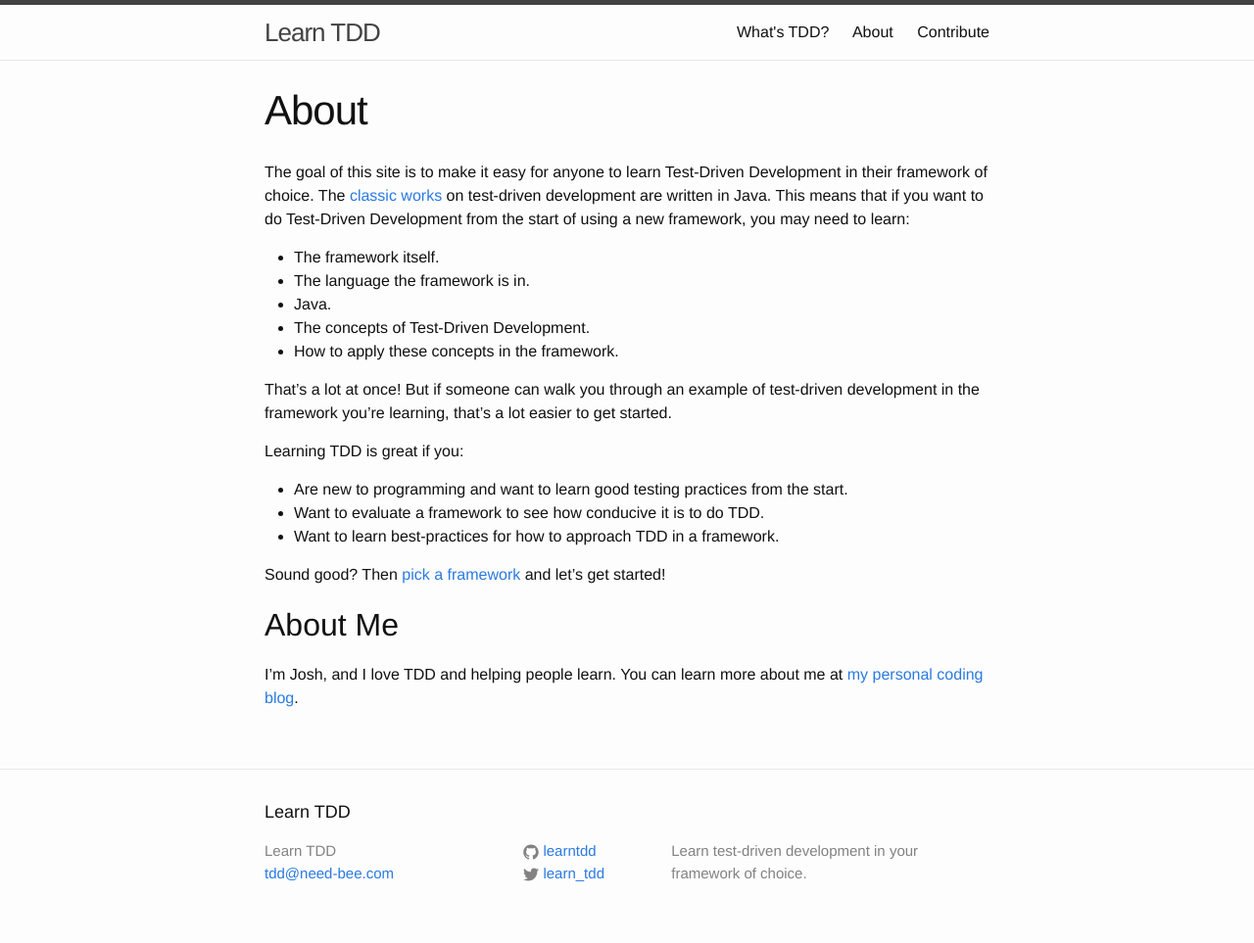
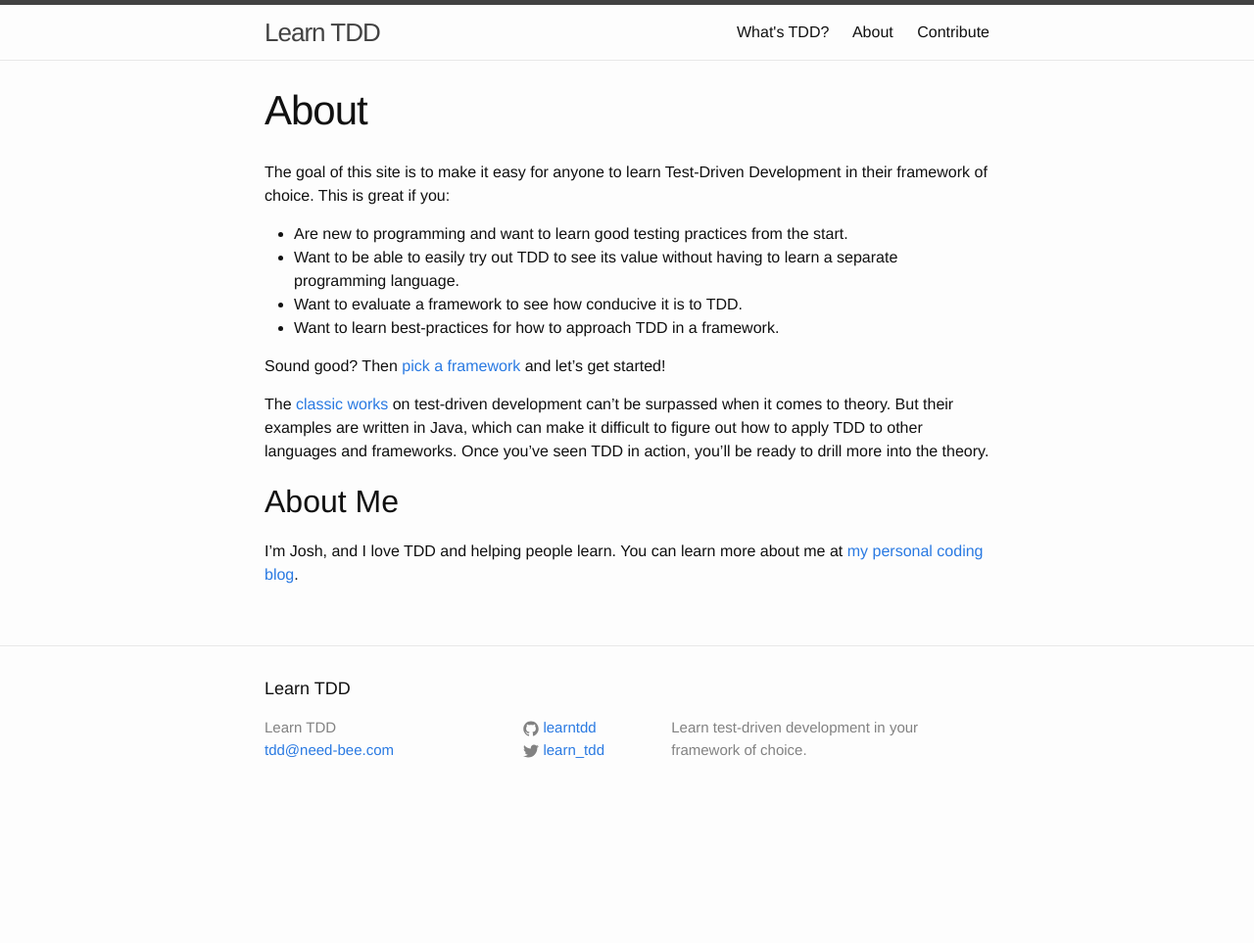
Before and after one commit to learn-tdd-in/learntdd.in, a Jekyll site: the page built from about.md, in a window 1280 px wide. Shown: the whole page at 98% size. Built offline with Jekyll 4.4.1, drawn with Linux system fonts in a browser that asks for light colours; after the commit the page ends 900 px from its top, so only the background shows below that.

Commit message:
Improve audience statements

```diff
--- a/about.md
+++ b/about.md
@@ -4,24 +4,17 @@ title: About
 permalink: /about/
 ---
 
-The goal of this site is to make it easy for anyone to learn Test-Driven Development in their framework of choice. The [classic](http://www.amazon.com/Test-Driven-Development-Kent-Beck/dp/0321146530) [works](http://www.informit.com/store/growing-object-oriented-software-guided-by-tests-9780321503626) on test-driven development are written in Java. This means that if you want to do Test-Driven Development from the start of using a new framework, you may need to learn:
-
-- The framework itself.
-- The language the framework is in.
-- Java.
-- The concepts of Test-Driven Development.
-- How to apply these concepts in the framework.
-
-That's a lot at once! But if someone can walk you through an example of test-driven development in the framework you're learning, that's a lot easier to get started.
-
-Learning TDD is great if you:
+The goal of this site is to make it easy for anyone to learn Test-Driven Development in their framework of choice. This is great if you:
 
 - Are new to programming and want to learn good testing practices from the start.
-- Want to evaluate a framework to see how conducive it is to do TDD.
+- Want to be able to easily try out TDD to see its value without having to learn a separate programming language.
+- Want to evaluate a framework to see how conducive it is to TDD.
 - Want to learn best-practices for how to approach TDD in a framework.
 
 Sound good? Then [pick a framework](/) and let's get started!
 
+The [classic](http://www.amazon.com/Test-Driven-Development-Kent-Beck/dp/0321146530) [works](http://www.informit.com/store/growing-object-oriented-software-guided-by-tests-9780321503626) on test-driven development can't be surpassed when it comes to theory. But their examples are written in Java, which can make it difficult to figure out how to apply TDD to other languages and frameworks. Once you've seen TDD in action, you'll be ready to drill more into the theory.
+
 ## About Me
 
 I'm Josh, and I love TDD and helping people learn. You can learn more about me at [my personal coding blog](https://codingitwrong.com).
```
